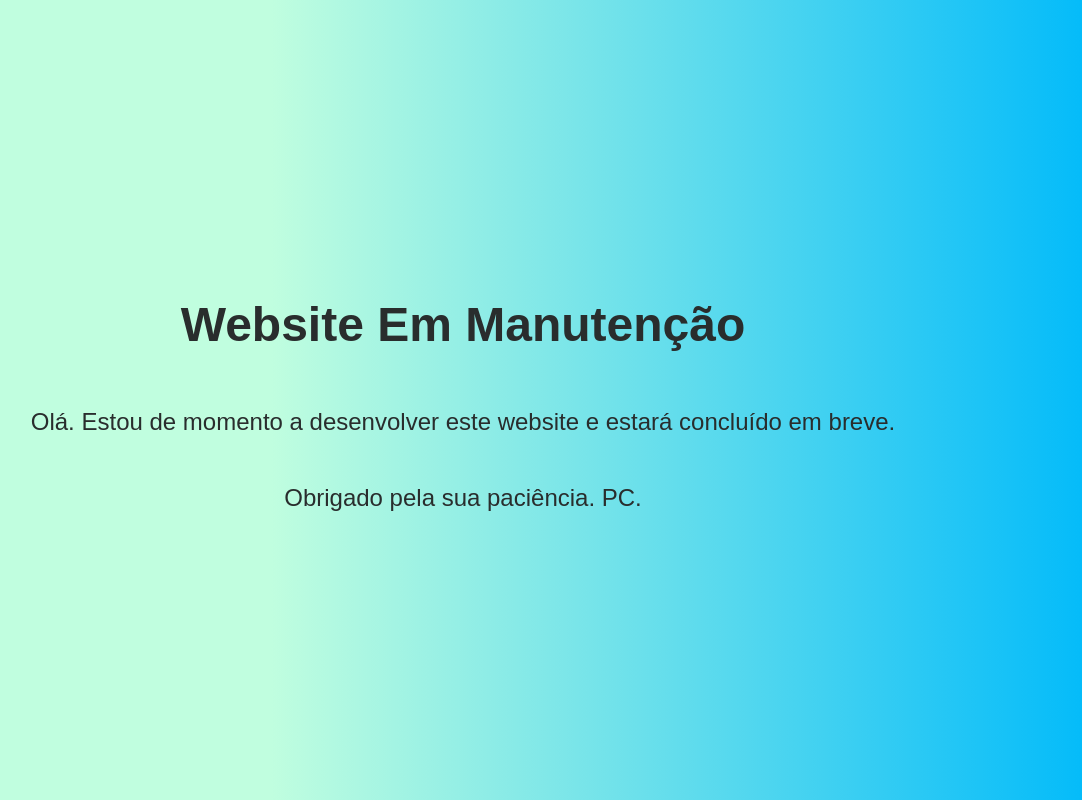
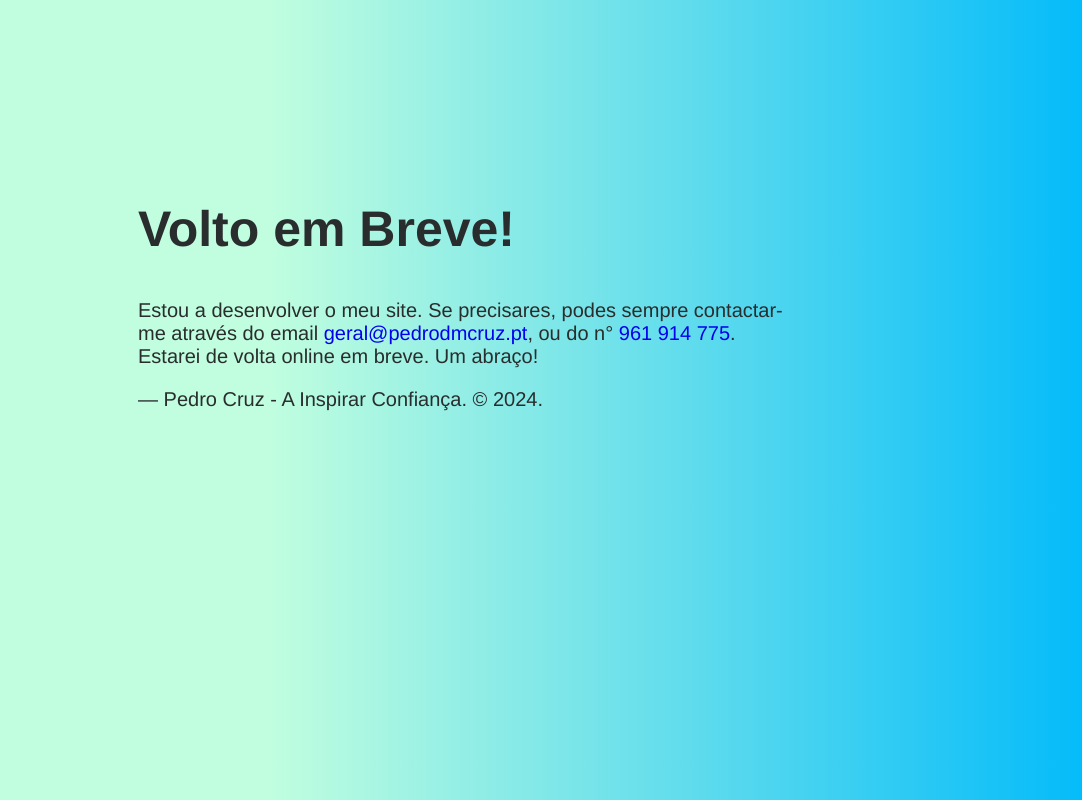
Before and after one commit to pedrodmcruz/public_html, a plain HTML site: page index.html in a window 1280 px wide. Shown: the top 800 px of the page, without its empty margins (177-1259 px from the left). Drawn offline with Linux system fonts and the light colour scheme.

Commit message:
Maintenance Page edit

```diff
--- a/index.html
+++ b/index.html
@@ -1,15 +1,45 @@
-<!DOCTYPE html>
-<html lang="en">
-<head>
-    <meta charset="UTF-8">
-    <title>Website Em Manutenção</title>
-    <link rel="stylesheet" href="index.css">
-</head>
-<body>
-    <div class="maintenance-container">
-        <h1>Website Em Manutenção</h1>
-        <p>Olá. Estou de momento a desenvolver este website e estará concluído em breve.</p>
-        <p>Obrigado pela sua paciência. PC.</p>
-    </div>
-</body>
+<!doctype html>
+<html>
+    <head>
+        <meta charset="UTF-16">
+        <title>PC - A Inspirar Confiança</title>
+        <style>
+            body {
+                text-align: center;
+                color: #292d2d;
+                font: 20px Helvetica, sans-serif;
+                height: 100vh;
+                padding: 20px;
+              background: linear-gradient(180deg, rgba(192,254,223,1) 35%, rgba(0,186,250,1) 100%);
+            }
+            h1 { font-size: 50px; }
+            a { text-decoration: none; }
+            a:hover { text-decoration: underline; }
+            article {
+                display: block;
+                text-align: left;
+                width: 100%;
+                margin: 0 auto;
+            }
+
+            @media only screen and (min-width: 768px) {
+                /* For desktop: */
+                body {
+                  padding: 150px;
+                  background: linear-gradient(90deg, rgba(192,254,223,1) 35%, rgba(0,186,250,1) 100%);
+                }
+                article { width: 650px; }
+            }
+        </style>
+    </head>
+
+    <body>
+        <article>
+            <h1>Volto em Breve!</h1>
+            <div>
+                <p>Estou a desenvolver o meu site. Se precisares, podes sempre contactar-me através do email <a href="mailto:geral@pedrodmcruz.pt">geral@pedrodmcruz.pt</a>, ou do n° <a href="tel:+351961914775">961 914 775</a>. Estarei de volta online em breve. Um abraço!</p>
+                <p>&mdash; Pedro Cruz - A Inspirar Confiança. &copy; 2024.</p>
+            </div>
+        </article>
+    </body>
 </html>
```
Also changed, not shown: robots.txt (added).
